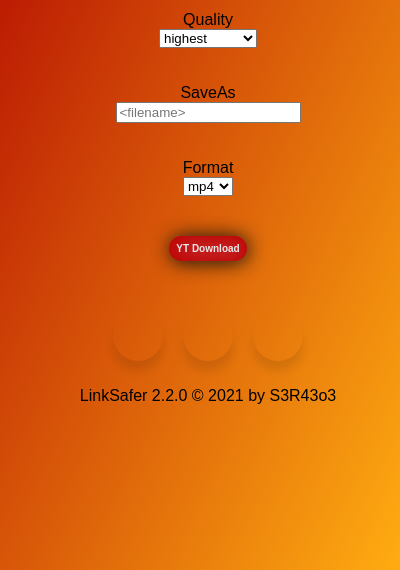
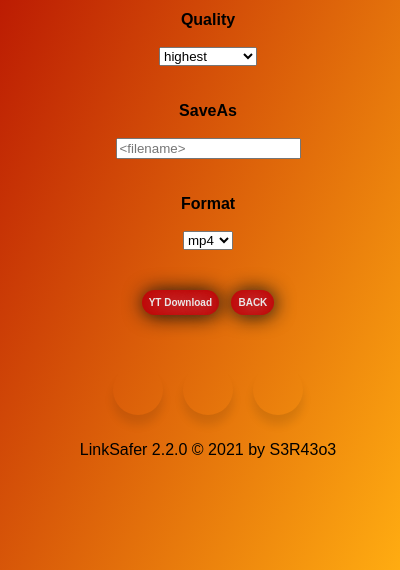
Before and after one commit to sera619/LinkSafer-ChromeAddOn, a browser extension: page src/downloader/popup.html in a window 400 px wide. Shown: the part 274-844 px from the top of the page. Drawn offline with Linux system fonts and the light colour scheme.

Commit message:
converter style fixes

```diff
--- a/src/downloader/popup.html
+++ b/src/downloader/popup.html
@@ -14,6 +14,7 @@
         <div class="downloader">
             <h1>LinkSafer<br>Video<br>Converter<br></h1>
             <label for="quality">Quality</label>
+            <br>
             <select id="quality">
                 <option value="highest">highest</option>
                 <option value="lowest">lowest</option>
@@ -25,10 +26,12 @@
             <br>
             <br>
             <label for="filename">SaveAs</label>
+            <br>
             <input id="filename" placeholder="<filename>">
             <br>
             <br>
             <label for="format">Format</label>
+            <br>
             <select id="format">
                 <option value="mp4">mp4</option>
                 <option value="wmv">wmv</option>
@@ -40,7 +43,8 @@
             <br>
             <br>
             <div class="button-container">
-            <button class="glow-on-hover" id="download">YT Download</button>
+                <button class="glow-on-hover" id="download">YT Download</button>
+                <button class="glow-on-hover" id="back-button">BACK</button>
             </div>
 
         </div>
--- a/style.css
+++ b/style.css
@@ -248,4 +248,5 @@ footer {
   flex-direction: column;
   align-items: center;
   justify-content: space-between;
+  font-weight: bold;
 }
```
